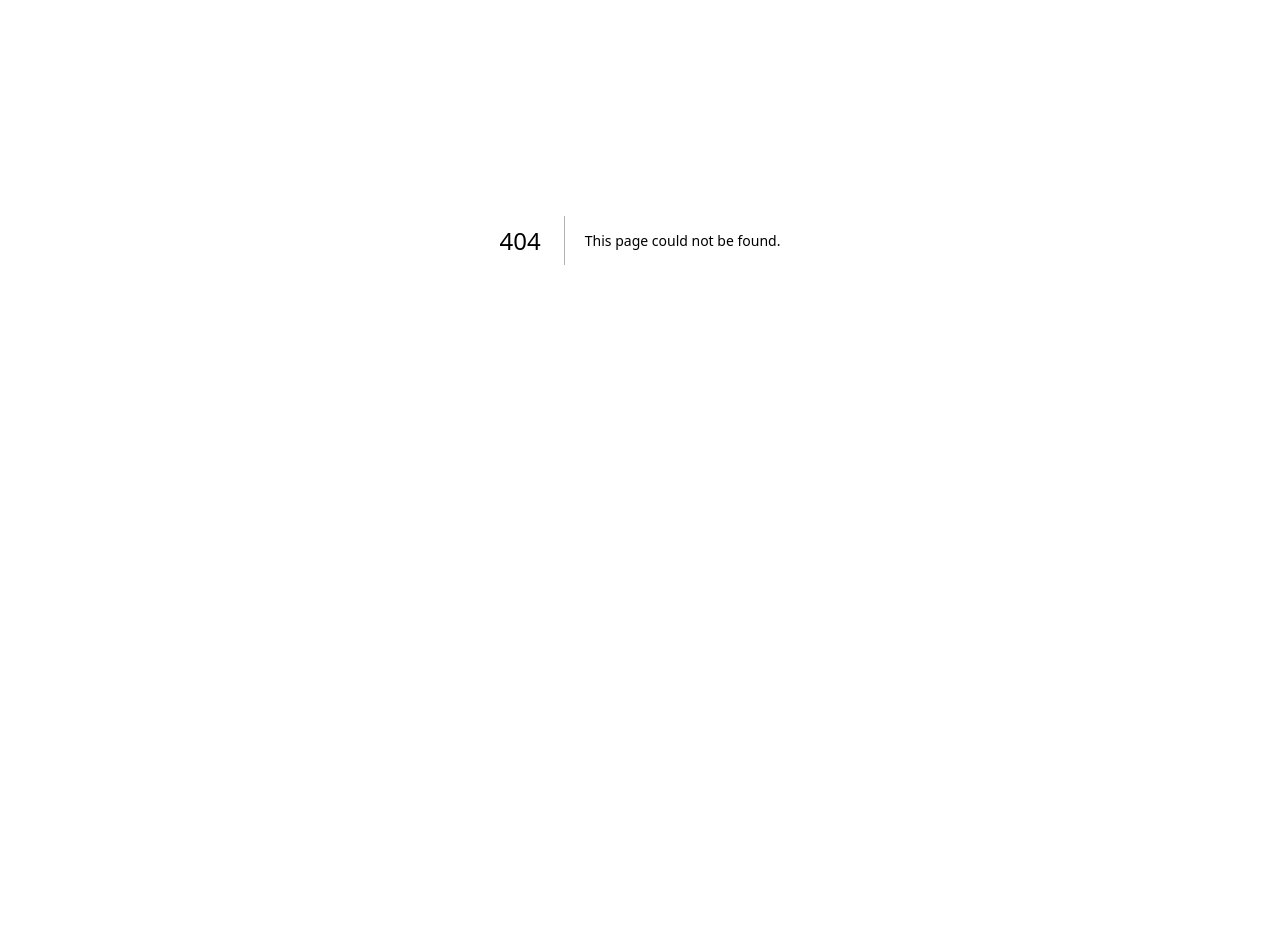
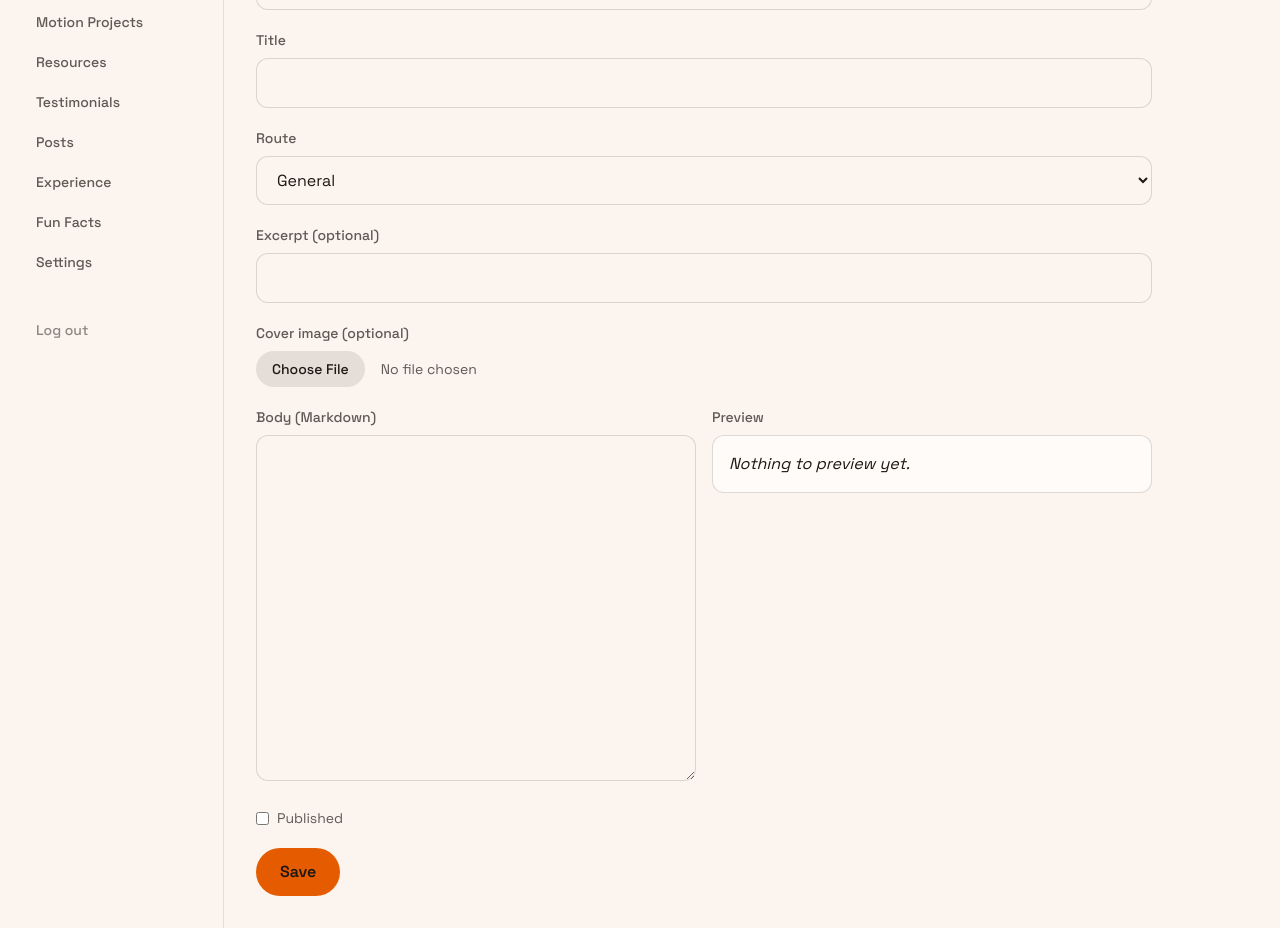
Before and after one commit to OkataMiracleDev/my_portfolio, a Next.js app: page /admin/posts/new in a window 1280 px wide. Before the commit this address had no page. Shown: the part 160-1088 px from the top of the page. Before the commit the page ends 800 px from the top, so only its background shows below. Built offline with nearby package versions, Linux system fonts and the light colour scheme; no server answers.

Commit message:
feat: add blog posts admin CRUD UI with live markdown preview

```diff
--- /dev/null
+++ b/app/admin/posts/[id]/page.tsx
@@ -0,0 +1,21 @@
+import { notFound } from "next/navigation";
+import { getPost } from "@/lib/actions/posts";
+import PostForm from "@/components/Admin/Posts/PostForm";
+import { updatePostAction } from "../actions";
+
+export default async function EditPostPage({ params }: { params: Promise<{ id: string }> }) {
+  const { id } = await params;
+  const post = await getPost(id);
+  if (!post) notFound();
+
+  const boundAction = updatePostAction.bind(null, id);
+
+  return (
+    <div>
+      <h1 className="mb-6 font-[family-name:var(--font-cabinet-grotesk)] text-3xl font-bold">
+        Edit {post.title}
+      </h1>
+      <PostForm post={post} action={boundAction} />
+    </div>
+  );
+}
--- /dev/null
+++ b/app/admin/posts/actions.ts
@@ -0,0 +1,30 @@
+"use server";
+
+import { redirect } from "next/navigation";
+import { createPost, updatePost, deletePost, type PostInput } from "@/lib/actions/posts";
+
+function parseForm(formData: FormData): PostInput {
+  return {
+    slug: String(formData.get("slug") ?? ""),
+    route: formData.get("route") as PostInput["route"],
+    title: String(formData.get("title") ?? ""),
+    excerpt: (formData.get("excerpt") as string) || null,
+    coverImage: (formData.get("coverImage") as string) || null,
+    bodyMarkdown: String(formData.get("bodyMarkdown") ?? ""),
+    published: formData.get("published") === "on",
+  };
+}
+
+export async function createPostAction(formData: FormData) {
+  await createPost(parseForm(formData));
+  redirect("/admin/posts");
+}
+
+export async function updatePostAction(id: string, formData: FormData) {
+  await updatePost(id, parseForm(formData));
+  redirect("/admin/posts");
+}
+
+export async function deletePostAction(id: string) {
+  await deletePost(id);
+}
--- /dev/null
+++ b/app/admin/posts/new/page.tsx
@@ -0,0 +1,13 @@
+import PostForm from "@/components/Admin/Posts/PostForm";
+import { createPostAction } from "../actions";
+
+export default function NewPostPage() {
+  return (
+    <div>
+      <h1 className="mb-6 font-[family-name:var(--font-cabinet-grotesk)] text-3xl font-bold">
+        New Post
+      </h1>
+      <PostForm action={createPostAction} />
+    </div>
+  );
+}
--- /dev/null
+++ b/app/admin/posts/page.tsx
@@ -0,0 +1,26 @@
+import Link from "next/link";
+import { listPosts } from "@/lib/actions/posts";
+import PostsList from "@/components/Admin/Posts/PostsList";
+
+export const dynamic = "force-dynamic";
+
+export default async function PostsAdminPage() {
+  const items = await listPosts();
+
+  return (
+    <div>
+      <div className="mb-6 flex items-center justify-between">
+        <h1 className="font-[family-name:var(--font-cabinet-grotesk)] text-3xl font-bold">
+          Posts
+        </h1>
+        <Link
+          href="/admin/posts/new"
+          className="rounded-pill bg-accent-build px-5 py-2.5 text-sm font-semibold text-ink"
+        >
+          + New
+        </Link>
+      </div>
+      {items.length === 0 ? <p className="text-ink/50">No posts yet.</p> : <PostsList initialItems={items} />}
+    </div>
+  );
+}
--- /dev/null
+++ b/components/Admin/Posts/PostForm.tsx
@@ -0,0 +1,99 @@
+"use client";
+
+import { useState } from "react";
+import ReactMarkdown from "react-markdown";
+import UploadWidget from "@/components/Admin/UploadWidget";
+import type { posts } from "@/lib/db/schema";
+
+type Post = typeof posts.$inferSelect;
+
+interface PostFormProps {
+  post?: Post;
+  action: (formData: FormData) => void;
+}
+
+export default function PostForm({ post, action }: PostFormProps) {
+  const [coverImage, setCoverImage] = useState(post?.coverImage ?? "");
+  const [bodyMarkdown, setBodyMarkdown] = useState(post?.bodyMarkdown ?? "");
+
+  return (
+    <form action={action} className="max-w-4xl space-y-5">
+      <input type="hidden" name="coverImage" value={coverImage ?? ""} />
+
+      <Field label="Slug" name="slug" defaultValue={post?.slug} required />
+      <Field label="Title" name="title" defaultValue={post?.title} required />
+
+      <div>
+        <label className="mb-2 block text-sm font-medium text-ink/70">Route</label>
+        <select
+          name="route"
+          defaultValue={post?.route ?? "general"}
+          className="w-full rounded-xl border border-ink/15 bg-base px-4 py-3 text-ink"
+        >
+          <option value="build">Build</option>
+          <option value="animate">Animate</option>
+          <option value="general">General</option>
+        </select>
+      </div>
+
+      <Field label="Excerpt (optional)" name="excerpt" defaultValue={post?.excerpt ?? ""} />
+      <UploadWidget label="Cover image (optional)" value={coverImage} onChange={setCoverImage} />
+
+      <div className="grid grid-cols-1 gap-4 md:grid-cols-2">
+        <div>
+          <label className="mb-2 block text-sm font-medium text-ink/70">Body (Markdown)</label>
+          <textarea
+            name="bodyMarkdown"
+            value={bodyMarkdown}
+            onChange={(e) => setBodyMarkdown(e.target.value)}
+            required
+            rows={16}
+            className="w-full rounded-xl border border-ink/15 bg-base px-4 py-3 font-mono text-sm text-ink focus:outline-none focus:ring-2 focus:ring-accent-build"
+          />
+        </div>
+        <div>
+          <p className="mb-2 text-sm font-medium text-ink/70">Preview</p>
+          <div className="prose prose-sm max-w-none rounded-xl border border-ink/15 bg-base-raised p-4">
+            <ReactMarkdown>{bodyMarkdown || "*Nothing to preview yet.*"}</ReactMarkdown>
+          </div>
+        </div>
+      </div>
+
+      <label className="flex items-center gap-2 text-sm text-ink/70">
+        <input type="checkbox" name="published" defaultChecked={post?.published ?? false} />
+        Published
+      </label>
+
+      <button
+        type="submit"
+        className="rounded-pill bg-accent-build px-6 py-3 font-semibold text-ink transition-transform duration-200 ease-out active:scale-[0.97]"
+      >
+        Save
+      </button>
+    </form>
+  );
+}
+
+function Field({
+  label,
+  name,
+  defaultValue,
+  required,
+}: {
+  label: string;
+  name: string;
+  defaultValue?: string | null;
+  required?: boolean;
+}) {
+  return (
+    <div>
+      <label className="mb-2 block text-sm font-medium text-ink/70">{label}</label>
+      <input
+        name={name}
+        defaultValue={defaultValue ?? ""}
+        required={required}
+        className="w-full rounded-xl border border-ink/15 bg-base px-4 py-3 text-ink focus:outline-none focus:ring-2 focus:ring-accent-build"
+      />
+    </div>
+  );
+}
--- /dev/null
+++ b/components/Admin/Posts/PostsList.tsx
@@ -0,0 +1,45 @@
+"use client";
+
+import { useState } from "react";
+import Link from "next/link";
+import type { posts } from "@/lib/db/schema";
+import { deletePostAction } from "@/app/admin/posts/actions";
+
+type Post = typeof posts.$inferSelect;
+
+export default function PostsList({ initialItems }: { initialItems: Post[] }) {
+  const [items, setItems] = useState(initialItems);
+
+  async function handleDelete(id: string) {
+    if (!confirm("Delete this post? This cannot be undone.")) return;
+    setItems((prev) => prev.filter((item) => item.id !== id));
+    await deletePostAction(id);
+  }
+
+  return (
+    <ul className="divide-y divide-ink/10 rounded-card bg-base-raised">
+      {items.map((item) => (
+        <li key={item.id} className="flex items-center justify-between gap-4 px-6 py-4">
+          <div className="flex-1">
+            <p className="font-semibold text-ink">{item.title}</p>
+            <p className="text-sm text-ink/50">
+              {item.route} · {item.published ? "Published" : "Draft"}
+            </p>
+          </div>
+          <Link
+            href={`/admin/posts/${item.id}`}
+            className="rounded-pill border border-ink/15 px-4 py-2 text-sm font-medium text-ink hover:bg-ink/5"
+          >
+            Edit
+          </Link>
+          <button
+            onClick={() => handleDelete(item.id)}
+            className="rounded-pill border border-red-600/30 px-4 py-2 text-sm font-medium text-red-600 hover:bg-red-600/5"
+          >
+            Delete
+          </button>
+        </li>
+      ))}
+    </ul>
+  );
+}
```
